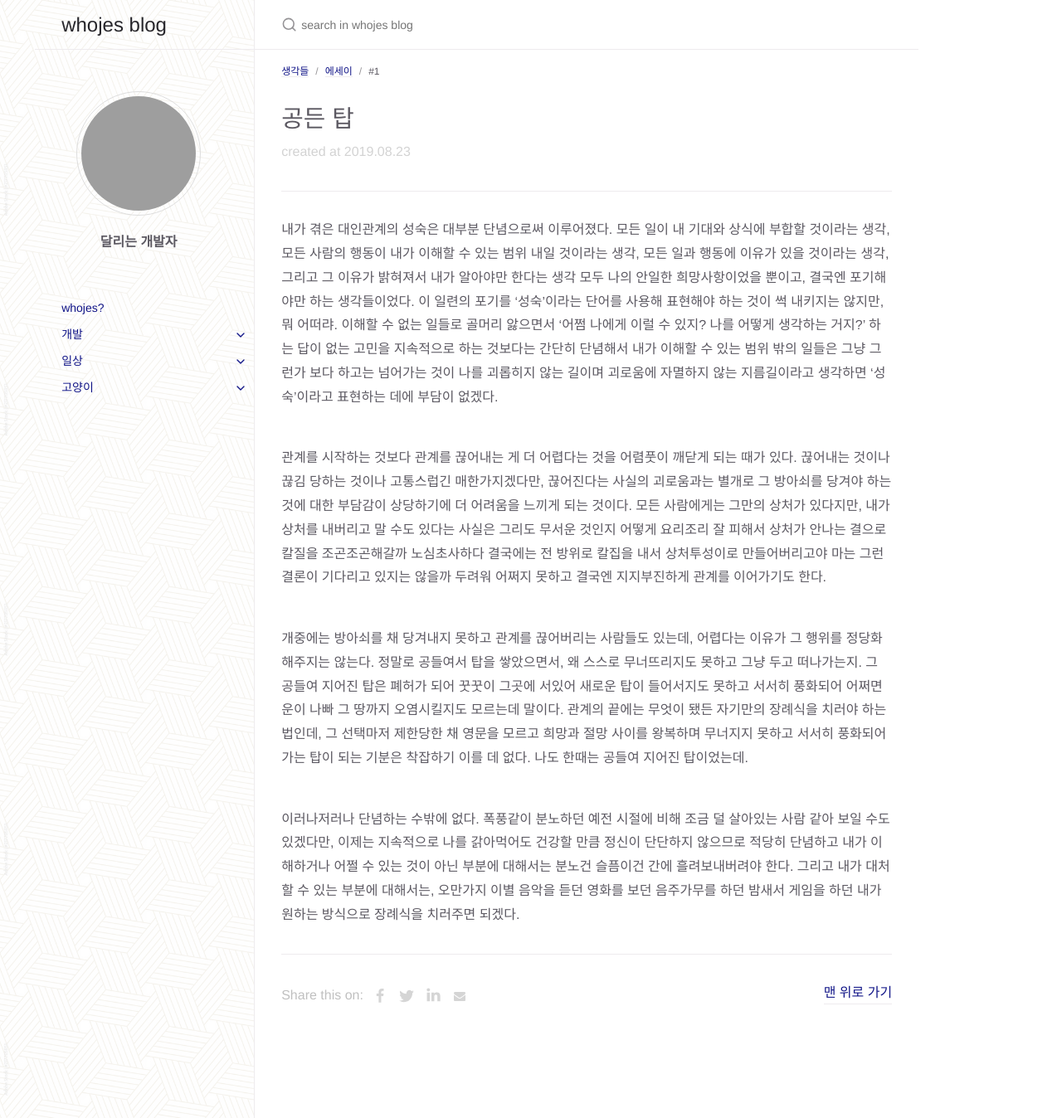
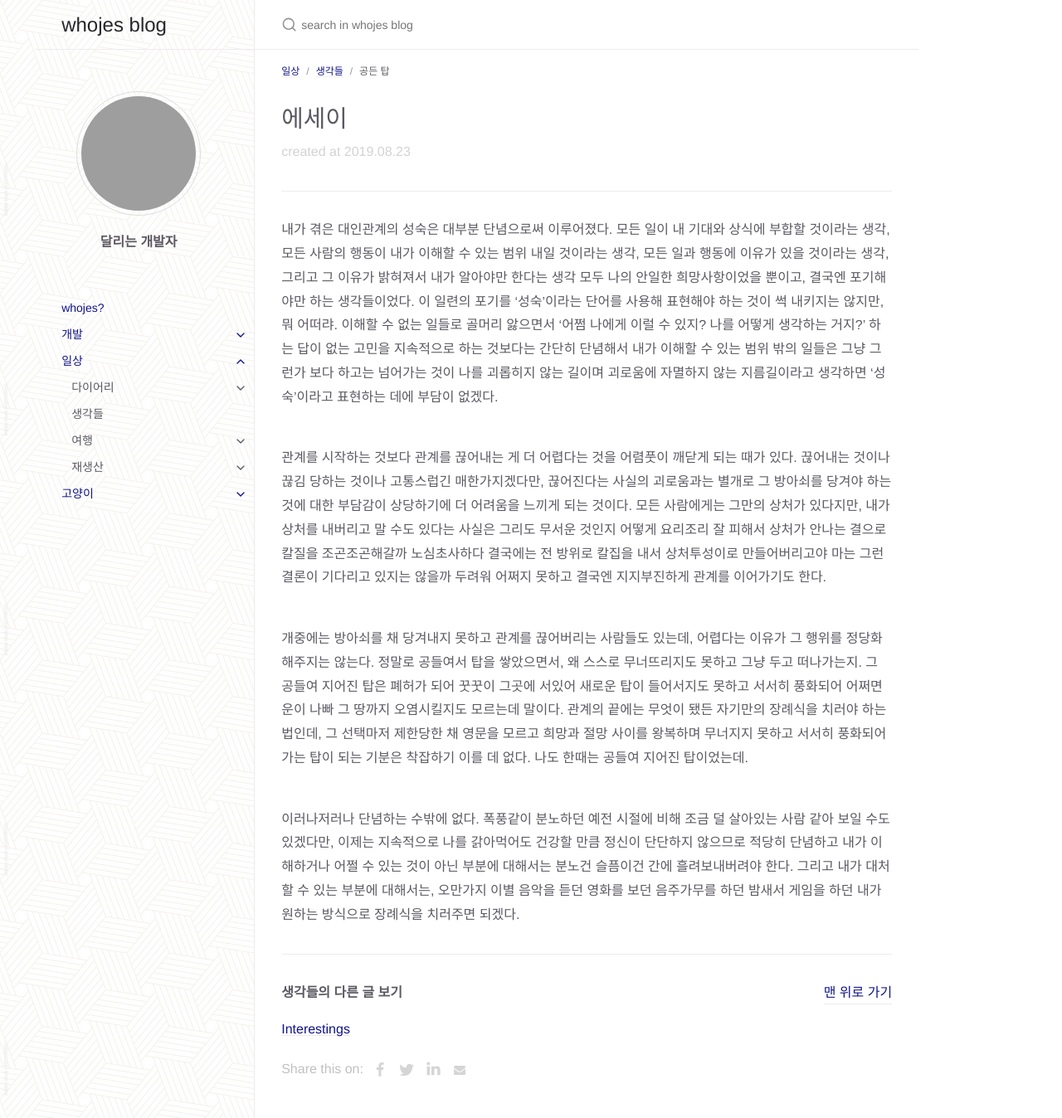
Before and after one commit to whojes/whojes.github.io, a Jekyll site: the page built from docs/life/thoughts/essay_1.md, in a window 1280 px wide and 1348 px high. Shown: the whole window at 83% size. Built offline with Jekyll 4.4.1, drawn with Linux system fonts in a browser that asks for light colours; grey boxes are pictures that could not be loaded.

Commit message:
ㅇㄹㄹ

```diff
--- a/docs/life/thoughts/essay/essay_1.md
+++ b/docs/life/thoughts/essay_1.md
@@ -1,14 +1,14 @@
 ---
 layout: default
-title: "#1"
-title_sub: 공든 탑
-parent: 에세이
-grand_parent: 생각들
+title: "공든 탑"
+title_sub: 에세이
+parent: 생각들
+grand_parent: 일상
 created_at: 2019.08.23
 nav_order: 1
 print_title: true
 share_enable: true
-permalink: life/thoughts/essay/1
+permalink: life/thoughts/essay_1
 ---
 
 내가 겪은 대인관계의 성숙은 대부분 단념으로써 이루어졌다. 모든 일이 내 기대와 상식에 부합할 것이라는 생각, 모든 사람의 행동이 내가 이해할 수 있는 범위 내일 것이라는 생각, 모든 일과 행동에 이유가 있을 것이라는 생각, 그리고 그 이유가 밝혀져서 내가 알아야만 한다는 생각 모두 나의 안일한 희망사항이었을 뿐이고, 결국엔 포기해야만 하는 생각들이었다. 이 일련의 포기를 ‘성숙’이라는 단어를 사용해 표현해야 하는 것이 썩 내키지는 않지만, 뭐 어떠랴. 이해할 수 없는 일들로 골머리 앓으면서 ‘어쩜 나에게 이럴 수 있지? 나를 어떻게 생각하는 거지?’ 하는 답이 없는 고민을 지속적으로 하는 것보다는 간단히 단념해서 내가 이해할 수 있는 범위 밖의 일들은 그냥 그런가 보다 하고는 넘어가는 것이 나를 괴롭히지 않는 길이며 괴로움에 자멸하지 않는 지름길이라고 생각하면 ‘성숙’이라고 표현하는 데에 부담이 없겠다.
```
Also changed, not shown: docs/life/thoughts/interestings.md (+1 -1 lines), docs/life/trashes/.old.essay.md (renamed from docs/life/thoughts/essay/essay.md).
